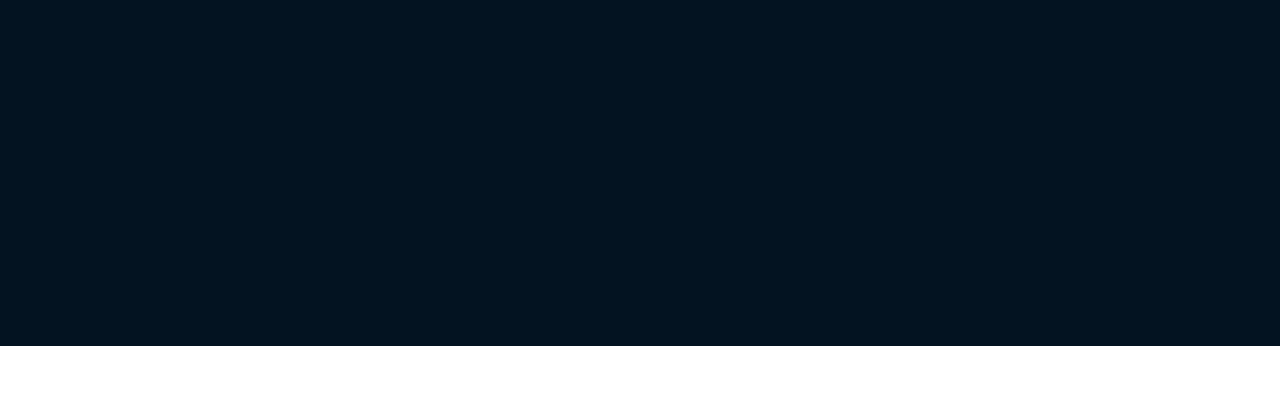
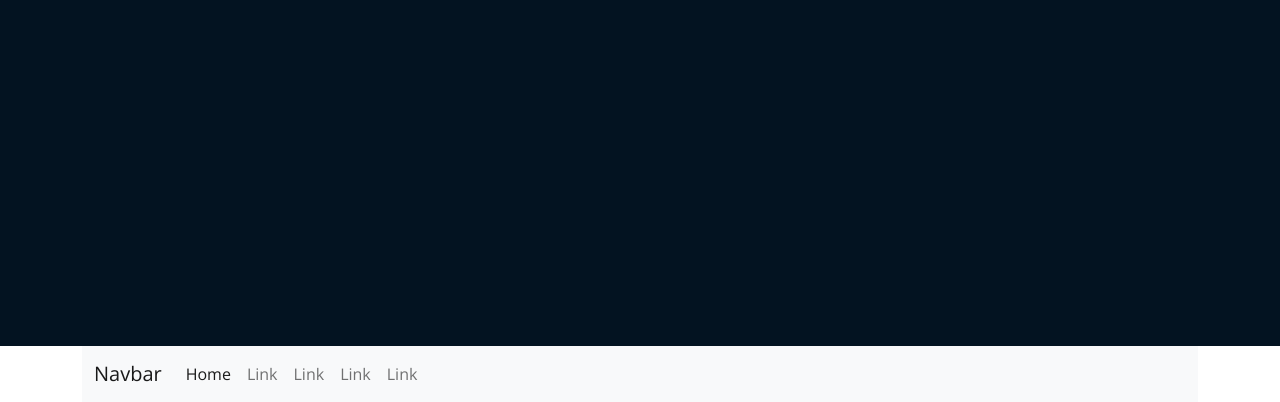
Before and after one commit to debbairagi/profile, a plain HTML site: page index.html in a window 1280 px wide. Shown: the part 454-856 px from the top of the page. Before the commit the page ends 800 px from the top, so only its background shows below. Drawn offline with nearby package versions, Linux system fonts and the light colour scheme.

Commit message:
navbar changes

```diff
--- a/index.html
+++ b/index.html
@@ -36,6 +36,35 @@
         </div>
     </section>
 
+    <section class="container">
+        <nav class="navbar navbar-expand-lg bg-light">
+            <div class="container-fluid">
+              <a class="navbar-brand" href="#">Navbar</a>
+              <button class="navbar-toggler" type="button" data-bs-toggle="collapse" data-bs-target="#navbarSupportedContent" aria-controls="navbarSupportedContent" aria-expanded="false" aria-label="Toggle navigation">
+                <span class="navbar-toggler-icon"></span>
+              </button>
+              <div class="collapse navbar-collapse" id="navbarSupportedContent">
+                <ul class="navbar-nav me-auto mb-2 mb-lg-0">
+                  <li class="nav-item">
+                    <a class="nav-link active" aria-current="page" href="#">Home</a>
+                  </li>
+                  <li class="nav-item">
+                    <a class="nav-link" href="#">Link</a>
+                  </li>
+                  <li class="nav-item">
+                    <a class="nav-link" href="#">Link</a>
+                  </li>
+                  <li class="nav-item">
+                    <a class="nav-link" href="#">Link</a>
+                  </li>
+                  <li class="nav-item">
+                    <a class="nav-link" href="#">Link</a>
+                  </li>
+              </div>
+            </div>
+          </nav>
+    </section>
+
 
 
     <!-- Java Script CDN -->
```
